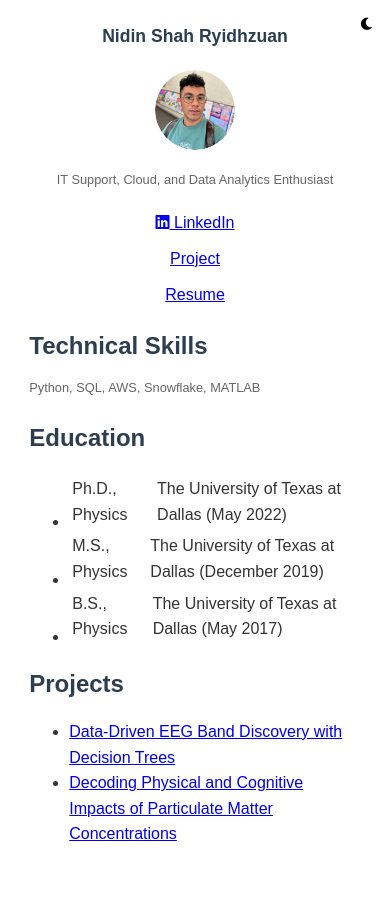
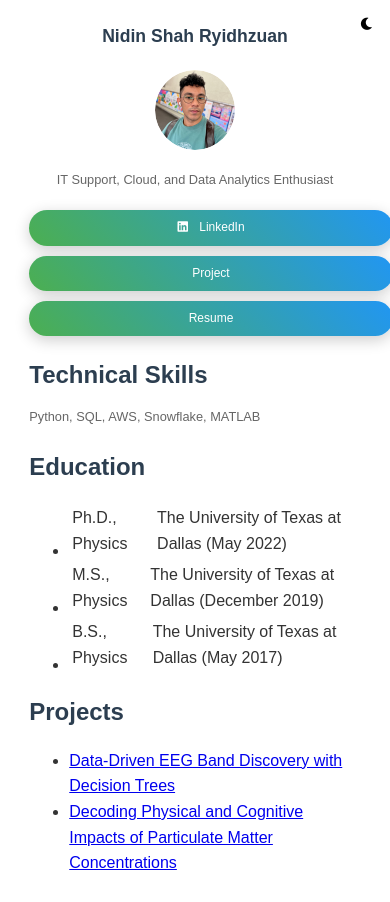
Before and after one commit to nidinshah/nidinshah.github.io, a Jekyll site: the page built from index.md, in a window 390 px wide. Built offline with Jekyll 4.4.1, drawn with Linux system fonts in a browser that asks for light colours.

Commit message:
Update style.css

```diff
--- a/assets/css/style.css
+++ b/assets/css/style.css
@@ -75,37 +75,50 @@ body.dark-mode .theme-icon i {
     justify-content: center;
     gap: 20px;
 }
-.link-btn {
+.fancy-btn {
     display: inline-block;
-    padding: 10px 20px;
-    font-size: 14px;
-    color: #2c3e50;
-    background-color: #ffffff;
-    border: 2px solid #2c3e50;
+    padding: 12px 24px;
+    font-size: 16px;
+    color: #ffffff;
+    background: linear-gradient(45deg, #4caf50, #2196f3); /* Fancy gradient */
+    border: none;
+    border-radius: 25px; /* Rounded for creativity */
     text-decoration: none;
-    border-radius: 8px; /* Nicer, rounded corners */
-    box-shadow: 0 2px 4px rgba(0, 0, 0, 0.1); /* Subtle shadow for nice look */
-    transition: background-color 0.3s, color 0.3s, border-color 0.3s, box-shadow 0.3s;
+    box-shadow: 0 4px 15px rgba(0, 0, 0, 0.2); /* Fancy shadow */
+    transition: transform 0.3s, background 0.3s, box-shadow 0.3s;
+    position: relative;
+    overflow: hidden;
 }
-.link-btn:hover {
-    background-color: #2c3e50;
-    color: #ffffff;
-    border-color: #2c3e50;
-    box-shadow: 0 4px 8px rgba(0, 0, 0, 0.2); /* Enhanced shadow on hover */
+.fancy-btn::before {
+    content: '';
+    position: absolute;
+    top: 0;
+    left: 0;
+    width: 100%;
+    height: 100%;
+    background: rgba(255, 255, 255, 0.2);
+    opacity: 0;
+    transition: opacity 0.3s;
 }
-.link-btn i {
+.fancy-btn:hover {
+    transform: translateY(-2px); /* Lift on hover */
+    background: linear-gradient(45deg, #45a049, #1976d2); /* Darker gradient on hover */
+    box-shadow: 0 6px 20px rgba(0, 0, 0, 0.3); /* Enhanced shadow on hover */
+}
+.fancy-btn:hover::before {
+    opacity: 1; /* Show subtle overlay on hover */
+}
+.fancy-btn i {
     margin-right: 8px;
 }
-body.dark-mode .link-btn {
-    background-color: #ffffff;
-    color: #2c3e50;
-    border-color: #ffffff;
+body.dark-mode .fancy-btn {
+    background: linear-gradient(45deg, #388e3c, #1565c0); /* Darker gradient for dark mode */
+    color: #ffffff;
+    box-shadow: 0 4px 15px rgba(0, 0, 0, 0.4);
 }
-body.dark-mode .link-btn:hover {
-    background-color: #ffffff;
-    color: #2c3e50;
-    border-color: #ffffff;
-    box-shadow: 0 4px 8px rgba(255, 255, 255, 0.2);
+body.dark-mode .fancy-btn:hover {
+    background: linear-gradient(45deg, #2e7d32, #0d47a1); /* Even darker gradient on hover in dark mode */
+    box-shadow: 0 6px 20px rgba(0, 0, 0, 0.5);
 }
 /* Responsive Design */
 @media screen and (max-width: 768px) {
@@ -114,7 +127,7 @@ body.dark-mode .link-btn:hover {
     h1 { font-size: 1.3em; }
     p { font-size: 0.9em; }
     #theme-toggle { top: 10px; right: 10px; font-size: 16px; }
-    .link-btn { padding: 8px 16px; font-size: 12px; }
+    .fancy-btn { padding: 10px 20px; font-size: 14px; border-radius: 20px; }
     .links { gap: 15px; }
 }
 @media screen and (max-width: 480px) {
@@ -123,6 +136,6 @@ body.dark-mode .link-btn:hover {
     h1 { font-size: 1.1em; }
     p { font-size: 0.8em; }
     #theme-toggle { top: 8px; right: 8px; font-size: 14px; }
-    .link-btn { padding: 6px 12px; font-size: 10px; width: 100%; }
+    .fancy-btn { padding: 8px 16px; font-size: 12px; border-radius: 18px; width: 100%; }
     .links { flex-direction: column; gap: 10px; }
 }
```
